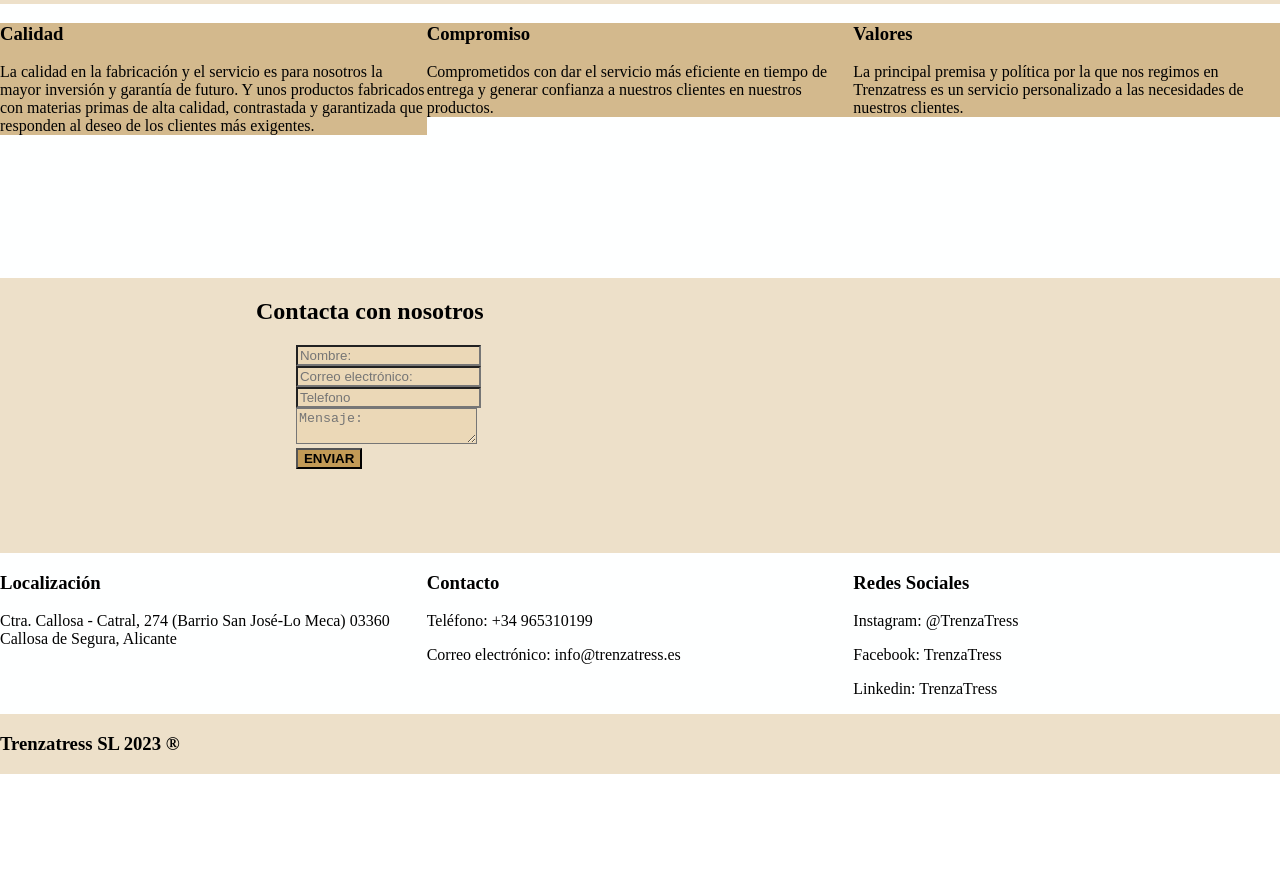
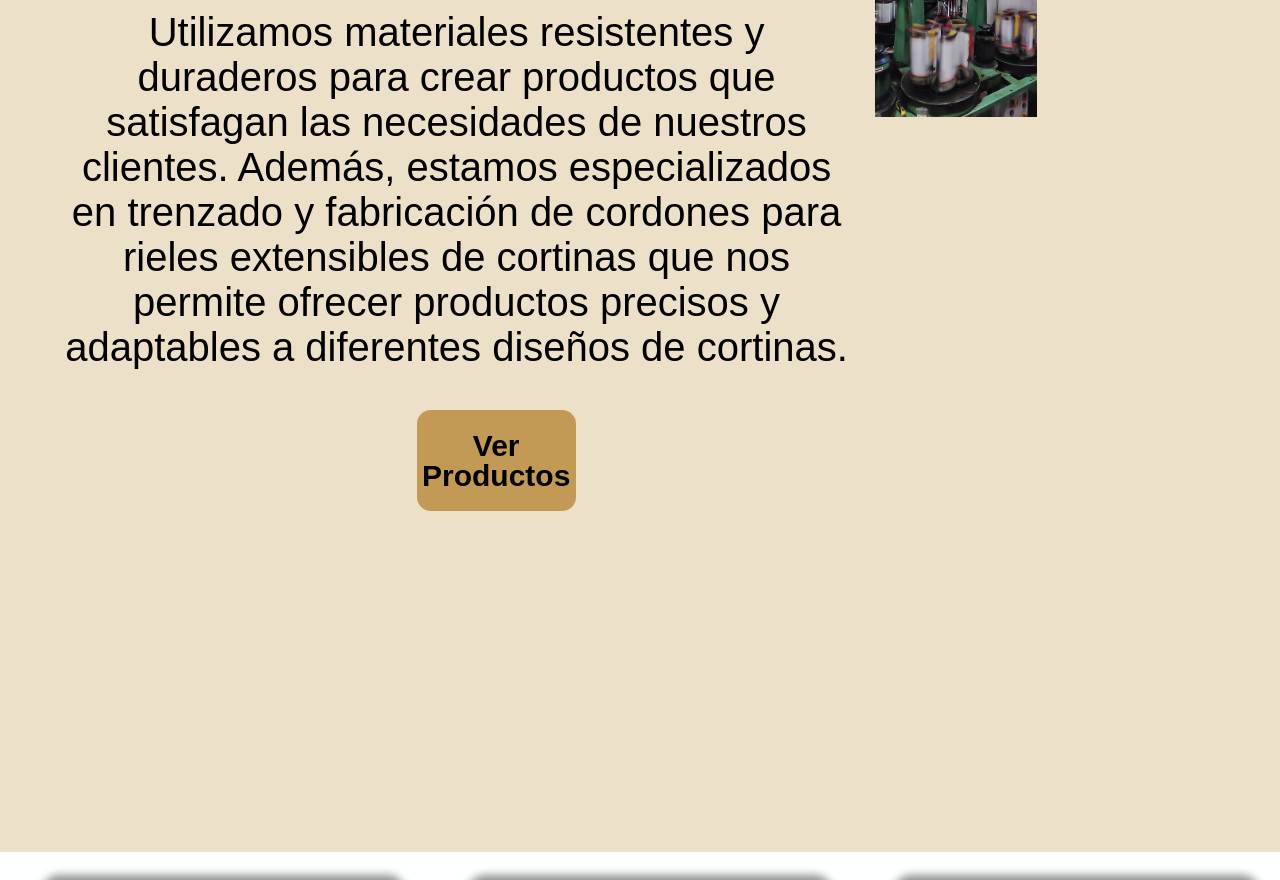
Before and after one commit to CarlosCarrilloP/LMSGI_DAW, a plain HTML site: page features/features_LandingPage/index.html in a window 1280 px wide. Shown: the part 396-1276 px from the top of the page. Before the commit the page ends 1170 px from the top, so only its background shows below. Drawn offline with Linux system fonts and the light colour scheme.

Commit message:
Progress in css

```diff
--- a/features/features_LandingPage/css/style.css
+++ b/features/features_LandingPage/css/style.css
@@ -1,10 +1,11 @@
 body{
     padding: 0;
     margin: 0;
+    font-family: "Work Sans", sans-serif;
 }
 .projects {  display: grid;
     grid-template-columns: 1fr 1fr 1fr;
-    grid-template-rows: 0.5fr 1.7fr 1.7fr 1.7fr 1fr 0.2fr;
+    grid-template-rows: 0.4fr 1.7fr 1.7fr 1.7fr 1fr 0.2fr;
     grid-auto-columns: 1fr;
     gap: 0px 0px;
     grid-auto-flow: row;
@@ -23,7 +24,8 @@ body{
   .nav-logo { grid-area: nav-logo;
 
     background-color: #FEFFFF;
-    padding-top: 6%;
+    padding-top: 4%;
+    padding-left: 3%;
 
  }
   .nav-center { grid-area: nav-center;
@@ -34,43 +36,83 @@ body{
 
     background-color: #FEFFFF;
     padding-top: 6%;
+    color:black;
+    text-transform: uppercase;
+    font-weight: bold;
+
 
      }
 
   .descripcion-right { grid-area: descripcion-right;
     background-color:#EDE0C9;
+    padding-top: 5%;
+    padding-bottom: 5%;
+    padding-left: 5%;
 
 }
 
   .descripcion-left { grid-area: descripcion-left;
     background-color:#EDE0C9;
+    text-align: center;
+    padding-left: 7%;
+    font-size: 40px;
+
 }
 
   .card-1 { grid-area: card-1;
     background-color:#D3B98D;
+    text-align: center;
+    font-size: 40px;
+    margin: 7%;
+    padding: 2%;
+    padding-bottom: 8%;
+    border-radius: 5%;
+    box-shadow: 10px 2px 9px 8px rgba(0,0,0,0.44);
 
 }
 
   .card-2 { grid-area: card-2;
-    background-color:#D3B98D; }
+    background-color:#D3B98D;
+    text-align: center;
+    font-size: 40px;
+    margin: 7%;
+    padding: 2%;
+    padding-bottom: 17%;
+    border-radius: 5%;
+    box-shadow: 10px 2px 9px 8px rgba(0,0,0,0.44); }
 
   .card-3 { grid-area: card-3;
-    background-color:#D3B98D; }
+    background-color:#D3B98D;
+    text-align: center;
+    font-size: 40px;
+    margin: 7%;
+    padding: 2%;
+    padding-bottom: 17%;
+    border-radius: 5%;
+    box-shadow: 10px 2px 9px 8px rgba(0,0,0,0.44); }
 
   .datos1 { grid-area: datos1;
     background-color:#FEFFFF;
+    font-size: 30px;
+    text-align: center;
  }
 
   .datos2 { grid-area: datos2;
     background-color:#FEFFFF;
+    font-size: 30px;
+    text-align: center;
 }
 
   .datos3 { grid-area: datos3;
     background-color:#FEFFFF;
+    font-size: 30px;
+    text-align: center;
 }
 
   .footer { grid-area: footer;
     background-color:#EDE0C9;
+    font-size: 20px;
+    text-align: center;
 }
 
 
@@ -98,13 +140,66 @@ body{
   }
   .button{
     background-color: #C29A56;
+    margin-top: 5%;
+    padding: 1%;
+    border-radius: 0;
+    border-color: #C29A56;
+    box-shadow: none;
   }
   .inside-button{
     text-decoration: none;
     color:black;
     text-transform: uppercase;
     font-weight: bold;
+    font-size: 50px;
+
   }
+  .original-button {
+  display: flex;
+  align-items: center;
+  justify-content: center;
+  line-height: 1;
+  text-decoration: none;
+  color: #000000;
+  font-size: 30px;
+  border-radius: 14px;
+  width: 20%;
+  height: 10%;
+  font-weight: bold;
+  transition: 0.3s;
+  background-color: #c29a56;
+  margin-left: 45%;
+  margin-top: 5%;
+}
+
+.original-button:hover {
+  box-shadow: 0 0 rgba(0, 0, 0, 0.7);
+  border-bottom-width: 5px;
+  transform: translateY(5px);
+}
+.original-button2 {
+  display: flex;
+  align-items: center;
+  justify-content: center;
+  line-height: 1;
+  text-decoration: none;
+  color: #000000;
+  font-size: 30px;
+  border-radius: 14px;
+  width: 20%;
+  height: 10%;
+  font-weight: bold;
+  transition: 0.3s;
+  background-color: #c29a56;
+  margin-left: 45%;
+  margin-top: 5%;
+}
+
+.original-button2:hover {
+  box-shadow: 0 0 rgba(0, 0, 0, 0.7);
+  border-bottom-width: 5px;
+  transform: translateY(5px);
+}
 
     li{
         list-style: none;
--- a/features/features_LandingPage/index.html
+++ b/features/features_LandingPage/index.html
@@ -35,18 +35,17 @@
       <div class="descripcion-left">
         <h2>Cordeleria de alta calidad</h2>
         <p>
-          Especializados en el trenzado para la decoración y especializada en la
-          fabricación y distribución de cordones para rieles extensibles de
-          cortinas
+          Utilizamos materiales resistentes y duraderos para crear productos que
+          satisfagan las necesidades de nuestros clientes. Además, estamos
+          especializados en trenzado y fabricación de cordones para rieles
+          extensibles de cortinas que nos permite ofrecer productos precisos y
+          adaptables a diferentes diseños de cortinas.
         </p>
-        <button class="button">
-          <a class="inside-button" href="productos.html">Ver Productos</a>
-        </button>
+          <a class="original-button" href="productos.html">Ver Productos</a>
       </div>
-
       <div class="cards">
         <div class="card-1">
-          <h3>Calidad</h3>
+          <h3>CALIDAD</h3>
           <p>
             La calidad en la fabricación y el servicio es para nosotros la mayor
             inversión y garantía de futuro. Y unos productos fabricados con
@@ -57,7 +56,7 @@
       </div>
       <div class="cards">
         <div class="card-2">
-          <h3>Compromiso</h3>
+          <h3>COMPROMISO</h3>
           <p>
             Comprometidos con dar el servicio más eficiente en tiempo de entrega
             y generar confianza a nuestros clientes en nuestros productos.
@@ -66,7 +65,7 @@
       </div>
       <div class="cards">
         <div class="card-3">
-          <h3>Valores</h3>
+          <h3>VALORES</h3>
           <p>
             La principal premisa y política por la que nos regimos en
             Trenzatress es un servicio personalizado a las necesidades de
@@ -114,19 +113,15 @@
                   name="user_message"
                 ></textarea>
               </li>
-              <button class="button">
-                <a class="inside-button" href="#">Enviar</a>
-              </button>
+                <a class="original-button2" href="#">Enviar</a>
             </ul>
           </form>
         </div>
       </div>
       <div class="datos1">
         <h3>Localización</h3>
-        <p>
-          Ctra. Callosa - Catral, 274 (Barrio San José-Lo Meca) 03360 Callosa de
-          Segura, Alicante
-        </p>
+        <p>Ctra. Callosa - Catral, 274 (Barrio San José-Lo Meca)</p>
+        <p>03360 Callosa de Segura, Alicante</p>
       </div>
       <div class="datos2">
         <h3>Contacto</h3>
```
